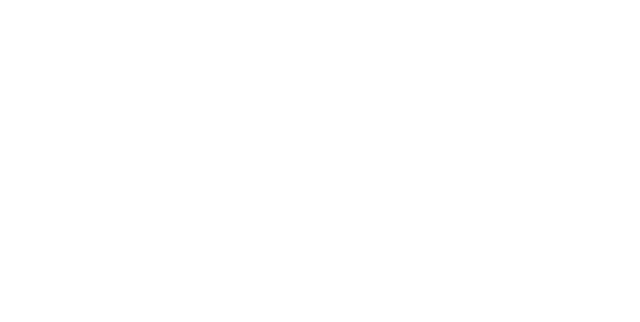
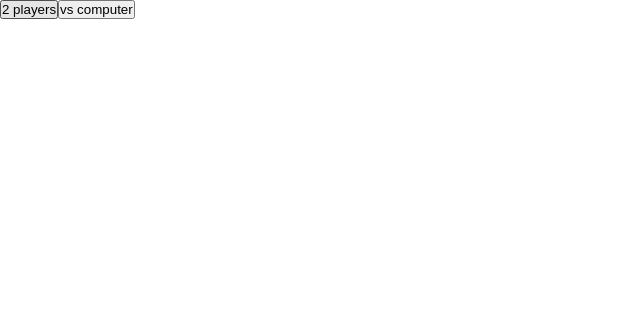
Before and after one commit to ManonLef/Tic-Tac-Toe, a website: page index.html in a window 1280 px wide. Shown: the whole page, without its empty margins (0-640 px from the left). Drawn offline with Linux system fonts and the light colour scheme.

Commit message:
add currentView module for player selection

```diff
--- a/index.html
+++ b/index.html
@@ -9,6 +9,7 @@
   <title>Document</title>
 </head>
 <body>
+  <div class="playSelect"></div>
   <div class="gameBoardContainer">
   </div>
 </body>
--- a/script.js
+++ b/script.js
@@ -8,7 +8,11 @@ function log(msg) {
 
 const players = (function () {
   // player factory function
-  const playerFactory = (name, symbol, currentPlayer) => ({ name, symbol, currentPlayer });
+  const playerFactory = (name, symbol, currentPlayer) => ({
+    name,
+    symbol,
+    currentPlayer,
+  });
 
   // add players
   function addPlayerOne() {
@@ -144,7 +148,7 @@ const gameBoard = (function () {
   }
 
   function displayArray() {
-    removeGrid()
+    removeGrid();
     for (let i = 0; i < gameArray.length; i++) {
       renderSquares(i);
     }
@@ -170,3 +174,48 @@ const gameBoard = (function () {
     newGame,
   };
 })();
+
+// -------------------- GAME MODULE ------------------------------- //
+const currentView = (function () {
+  // selectors and constants
+  const playModeContainer = document.querySelector(".playSelect");
+  let playMode = ""
+  // create playMode buttons
+  function playModeSelection() {
+    // pvp button
+    const pvp = document.createElement("button");
+    pvp.textContent = "2 players";
+    pvp.className = "pvp";
+    pvp.addEventListener("click", showPlayerForm);
+    playModeContainer.appendChild(pvp);
+    // pvc button
+    const pvc = document.createElement("button");
+    pvc.textContent = "vs computer";
+    pvc.className = "pvc"
+    pvc.addEventListener("click", showPlayerForm /* p1 only */);
+    playModeContainer.appendChild(pvc);
+  }
+
+  function showPlayerForm() {
+    // Temp
+    log("noob")
+    if (this.className === "pvp") {
+      log("pvp selected")
+    } else {
+      log("pvc selected")
+    }
+    log("do stuff: show form");
+    while (playModeContainer.firstChild) {
+      playModeContainer.removeChild(playModeContainer.firstChild);
+    }
+    // End Temp
+  }
+
+  // Temp Render
+  playModeSelection();
+
+  // globally accessible
+  return {
+    playModeSelection,
+  };
+})();
```
